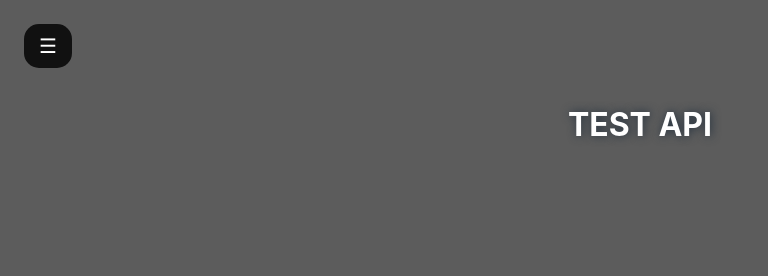
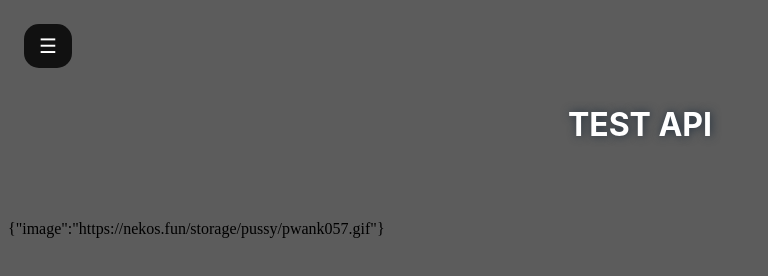
Before and after one commit to spidirman/spidirman.github.io, a plain HTML site: page index.html in a window 1280 px wide. Shown: the whole page, without its empty margins (0-768 px from the left). Drawn offline with Linux system fonts and the light colour scheme.

Commit message:
Update index.html

```diff
--- a/index.html
+++ b/index.html
@@ -188,6 +188,7 @@ function closeNav() {
 
         <h1 class="title" id="im">TEST API</h1>
         <br><br><br>
+	<a>{"image":"https://nekos.fun/storage/pussy/pwank057.gif"}</a>
 	<div class="image">
 		<img id="img" alt="Slide Image" src="https://hddesktopwallpapers.in/wp-content/uploads/2015/09/goose-images.jpg"/>
 	</div>
```
